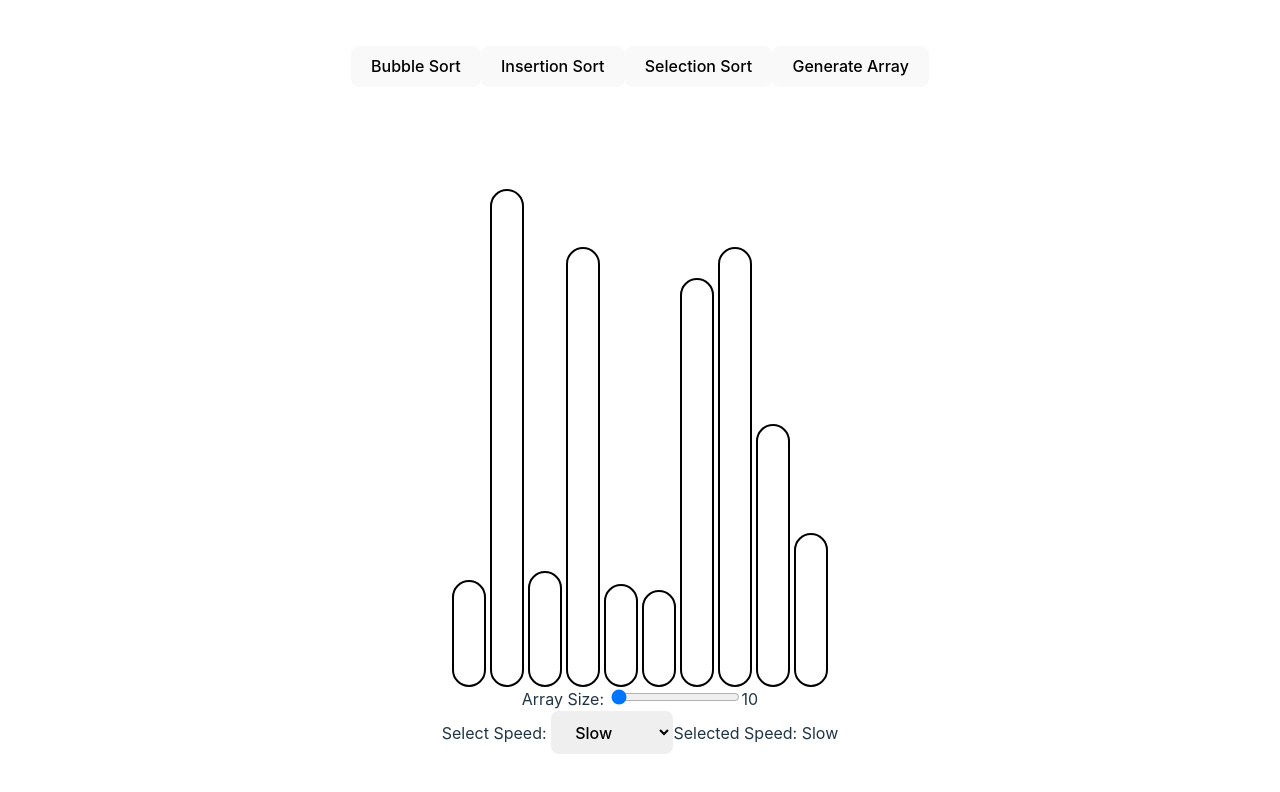
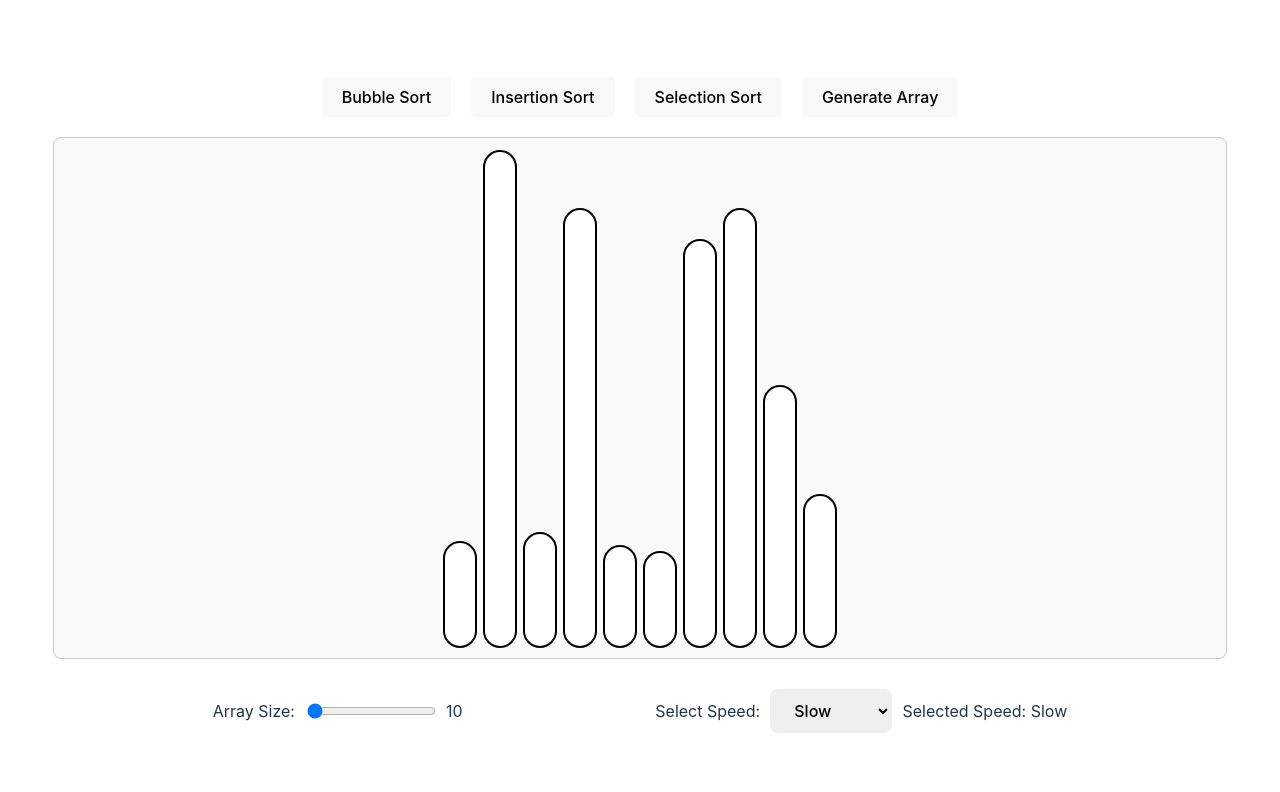
Before and after one commit to Akshat-Kalra/React-Sorting-Visualizer, a React (Vite) app: page / in a window 1280 px wide. Shown: the top 792 px of the page. Built offline with nearby package versions, Linux system fonts and the light colour scheme.

Commit message:
improved visuals

```diff
--- a/src/App.css
+++ b/src/App.css
@@ -1,6 +1,6 @@
 #root {
   max-width: 1280px;
   margin: 0 auto;
-  padding: 2rem;
+  width: 100%;
   text-align: center;
 }
--- a/src/Components/SortingVisualizer.css
+++ b/src/Components/SortingVisualizer.css
@@ -1,4 +1,4 @@
-.array-container {
+/* .array-container {
     display: flex;
     align-items: flex-end;
     justify-content: center;
@@ -16,4 +16,67 @@
     display: flex;
     flex-direction: column;
     justify-content: space-between;
-}
+} */
+
+
+.array-parent-container {
+    width: 100%; /* Takes up the entire width */
+    overflow: hidden; /* Prevents overflow issues */
+    padding: 0 20px; /* Adds some padding for spacing */
+  }
+
+.array-container {
+    display: flex;
+    align-items: flex-end;
+    justify-content: center;
+    gap: 2px;
+    height: 500px;
+    width: 90%;
+    margin: 20px auto;
+    border: 1px solid #ccc;
+    padding: 10px;
+    border-radius: 8px;
+    background-color: #f9f9f9;
+  }
+
+
+
+  .button-container {
+    display: flex;
+    justify-content: center;
+    margin: 20px 0;
+  }
+
+  .button-container button {
+    margin: 0 10px;
+    padding: 10px 20px;
+    font-size: 16px;
+    border-radius: 5px;
+    border: none;
+    cursor: pointer;
+  }
+
+  .customize-container {
+    display: flex;
+    justify-content: space-evenly;
+    margin-top: 20px;
+    padding: 10px 20px;
+  }
+
+  .customize-container > div {
+    display: flex;
+    align-items: center;
+  }
+
+  .customize-container label {
+    margin-right: 10px;
+    font-size: 16px;
+  }
+
+  .customize-container input[type="range"] {
+    margin-right: 10px;
+  }
+
+  .customize-container select {
+    margin-right: 10px;
+  }
```
Also changed, not shown: src/Components/SortingVisualizer.jsx (line endings or trailing spaces).
